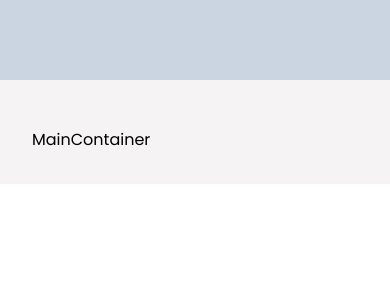
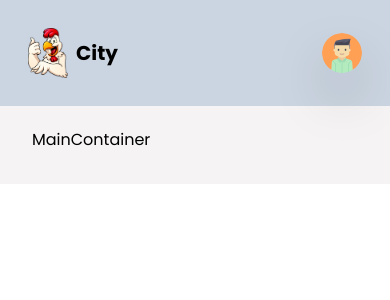
Before and after one commit to siddharthPriyadarshi/restaurantapp, a React (Create React App) app: page / in a window 390 px wide. Shown: the top 300 px of the page. Built offline with nearby package versions, Linux system fonts and the light colour scheme.

Commit message:
style: mobile view navbar menu fixed

```diff
--- a/src/components/Header.jsx
+++ b/src/components/Header.jsx
@@ -28,14 +28,14 @@ const Header = () => {
                 user: providerData[0]
             });
             localStorage.setItem('user', JSON.stringify(providerData[0]));
-        }else{
+        } else {
             setIsMenu(!isMenu);
         }
 
     };
 
     return (
-        <header className="fixed w-screen bg-slate-300 p-6 px-16 ">
+        <header className="fixed w-screen bg-slate-300 p-3 md:pd-6 md:px-16 ">
             {/* desktop and tablet */}
             <div className="hidden md:flex w-full p-4 items-center justify-between">
                 <Link to={"/"} className='flex items-center gap-2'>
@@ -44,12 +44,14 @@ const Header = () => {
                 </Link>
 
                 <div className="flex items-center gap-8">
-                    <ul className="flex items-center gap-8">
+                    <motion.ul initial={{ opacity: 0, x: 200 }}
+                        animate={{ opacity: 1, x: 0 }}
+                        exit={{ opacity: 0, x: 200 }} className="flex items-center gap-8">
                         <li className="text-base text-textColor hover:text-headingColor duration-100 transition-all ease-in-out">Menu</li>
                         <li className="text-base text-textColor hover:text-headingColor duration-100 transition-all ease-in-out">About Us</li>
                         <li className="text-base text-textColor hover:text-headingColor duration-100 transition-all ease-in-out">Service</li>
                         <li className="text-base text-textColor hover:text-headingColor duration-100 transition-all ease-in-out">Home</li>
-                    </ul>
+                    </motion.ul>
 
                     <div className='relative flex items-center'>
                         <MdShoppingBasket className="text-textColor text-2xl cursor-pointer" />
@@ -69,9 +71,9 @@ const Header = () => {
                         {
                             isMenu && (
                                 <motion.div initial={{ opacity: 0, scale: 0.6 }}
-                                            animate={{ opacity: 1, scale: 1 }}
-                                            exit={{ opacity: 0, scale: 0.6 }}
-                                 className="w-40 bg-gray-50 shadow-xl rounded-xl flex flex-col absolute top-12 right-0">
+                                    animate={{ opacity: 1, scale: 1 }}
+                                    exit={{ opacity: 0, scale: 0.6 }}
+                                    className="w-40 bg-gray-50 shadow-xl rounded-xl flex flex-col absolute top-12 right-0">
                                     {
                                         user && user.email === "devislife4606@gmail.com" && (
                                             <Link to={"/createItem"}>
@@ -89,8 +91,54 @@ const Header = () => {
             </div>
 
 
-            {/* mobile */}
-            <div className="flex md:hidden p-4 "></div>
+            {/*Mobile View */}
+            <div className="flex md:hidden p-4 items-center justify-between">
+                {/* Navabar Logo */}
+                <Link to={"/"} className='flex items-center gap-2'>
+                    <img src={Logo} className="w-10 object-cover" alt="logo" />
+                    <p className=' = "text-headingColor text-xl font-bold'>City</p>
+                </Link>
+
+                {/* User logi button for google auth pop */}
+                <div className="relative">
+                    <motion.img whileTap={{ scale: 0.6 }}
+                        src={user ? user.photoURL : Avatar}
+                        className="w-10 min-w[40px] h-10 min-h[40px] drop-shadow-2xl cursor-pointer rounded-full"
+                        alt="userprofile"
+                        onClick={login}
+                    />
+
+                    {
+                        isMenu && (
+                            <motion.div initial={{ opacity: 0, scale: 0.6 }}
+                                animate={{ opacity: 1, scale: 1 }}
+                                exit={{ opacity: 0, scale: 0.6 }}
+                                className="w-40 bg-gray-50 shadow-xl rounded-xl flex flex-col absolute top-12 right-0">
+                                {
+                                    user && user.email === "devislife4606@gmail.com" && (
+                                        <Link to={"/createItem"}>
+                                            <p className="px-4 py-2 flex items-center gap-3 cursor-pointer hover:bg-slate-100 transition-all duration-100 ease-in-out text-textColor text-base">New Item <MdAdd /></p>
+                                        </Link>
+                                    )
+                                }
+                                <ul className="flex flex-col ">
+                                    <li className="text-base text-textColor hover:text-headingColor duration-100 transition-all ease-in-out hover:bg-slate-100 px-4 py-2">Menu</li>
+                                    <li className="text-base text-textColor hover:text-headingColor duration-100 transition-all ease-in-out hover:bg-slate-100 px-4 py-2">About Us</li>
+                                    <li className="text-base text-textColor hover:text-headingColor duration-100 transition-all ease-in-out hover:bg-slate-100 px-4 py-2">Service</li>
+                                    <li className="text-base text-textColor hover:text-headingColor duration-100 transition-all ease-in-out hover:bg-slate-100 px-4 py-2">Home</li>
+                                </ul>
+                                <p className="px-4 py-2 flex items-center gap-3 cursor-pointer hover:bg-slate-100 transition-all duration-100 ease-in-out text-textColor text-base">Logout <MdLogout /></p>
+
+
+
+                            </motion.div>
+                        )
+                    }
+
+                </div>
+
+
+            </div>
         </header>
 
     )
```
